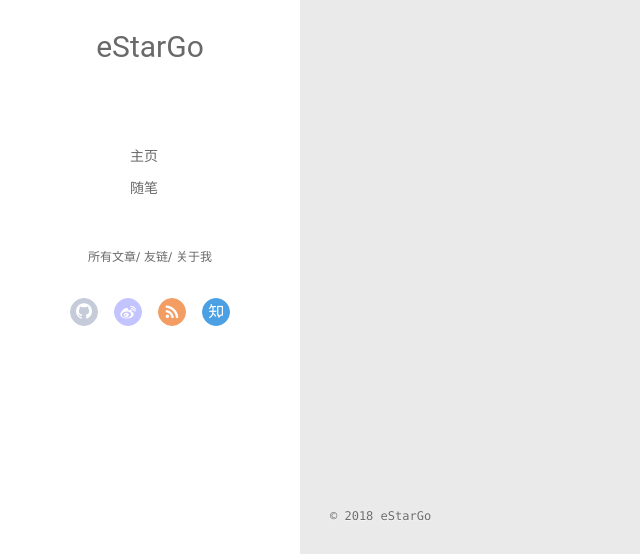
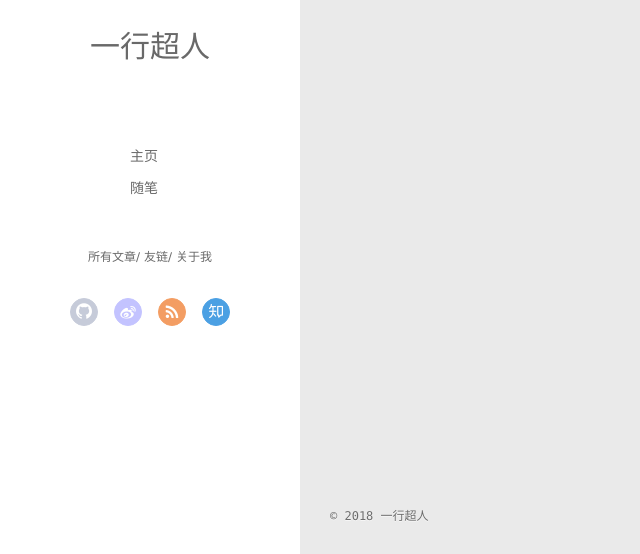
Before and after one commit to eStarGo/eStarGo.github.io, a plain HTML site: page archives/2018/07/index.html in a window 1280 px wide. Shown: the part 243-797 px from the top of the page, 0-640 px from the left. Drawn offline with Linux system fonts and the light colour scheme; no server answers.

Commit message:
Site updated: 2018-07-23 20:17:06

```diff
--- a/archives/2018/07/index.html
+++ b/archives/2018/07/index.html
@@ -6,17 +6,17 @@
   <meta name="renderer" content="webkit">
   <meta http-equiv="X-UA-Compatible" content="IE=edge" >
   <link rel="dns-prefetch" href="http://yoursite.com">
-  <title>Archives: 2018/7 | eStarGo</title>
+  <title>Archives: 2018/7 | 一行超人</title>
   <meta name="viewport" content="width=device-width, initial-scale=1, maximum-scale=1">
   <meta property="og:type" content="website">
-<meta property="og:title" content="eStarGo">
+<meta property="og:title" content="一行超人">
 <meta property="og:url" content="http://yoursite.com/archives/2018/07/index.html">
-<meta property="og:site_name" content="eStarGo">
+<meta property="og:site_name" content="一行超人">
 <meta property="og:locale" content="default">
 <meta name="twitter:card" content="summary">
-<meta name="twitter:title" content="eStarGo">
+<meta name="twitter:title" content="一行超人">
 
-    <link rel="alternative" href="/atom.xml" title="eStarGo" type="application/atom+xml">
+    <link rel="alternative" href="/atom.xml" title="一行超人" type="application/atom+xml">
 
 
     <link rel="icon" href="/favicon.png">
@@ -46,7 +46,7 @@
 			<img src="chitose.jpg" class="js-avatar">
 		</a>
 		<hgroup>
-		  <h1 class="header-author"><a href="/">eStarGo</a></h1>
+		  <h1 class="header-author"><a href="/">一行超人</a></h1>
 		</hgroup>
 
 
@@ -104,7 +104,7 @@
 				<img src="chitose.jpg" class="js-avatar">
 			</div>
 			<hgroup>
-			  <h1 class="header-author js-header-author">eStarGo</h1>
+			  <h1 class="header-author js-header-author">一行超人</h1>
 			</hgroup>
 
 
@@ -202,7 +202,7 @@
   <div class="outer">
     <div id="footer-info">
     	<div class="footer-left">
-    		&copy; 2018 eStarGo
+    		&copy; 2018 一行超人
     	</div>
       	<div class="footer-right">
       		<a href="http://hexo.io/" target="_blank">Hexo</a>  Theme <a href="https://github.com/litten/hexo-theme-yilia" target="_blank">Yilia</a> by Litten
```
Also changed, not shown: 2018/07/23/hello-world/index.html (+6 -6 lines), archives/2018/index.html (+8 -8 lines), archives/index.html (+8 -8 lines), index.html (+8 -8 lines).
